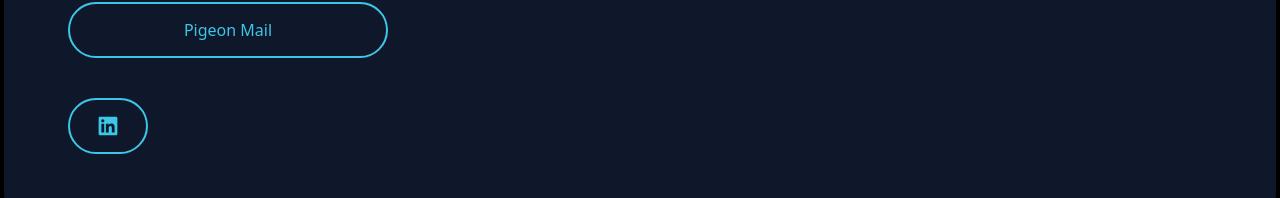
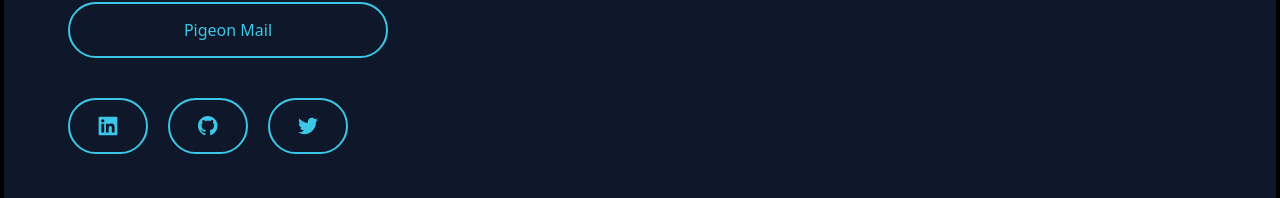
Before and after one commit to kimlong0/portfolio, a React (Vite) app: page / in a window 1280 px wide. Shown: the part 2258-2456 px from the top of the page. Built offline with nearby package versions, Linux system fonts and the light colour scheme; a web font is replaced by a local one.

Commit message:
add additional contact icons and links

```diff
--- a/src/assets/GithubIcon.jsx
+++ b/src/assets/GithubIcon.jsx
@@ -1,6 +1,12 @@
-function Icon() {
+function GithubIcon(props) {
   return (
-    <svg xmlns="http://www.w3.org/2000/svg" width="25" height="25" viewBox="0 0 100 100">
+    <svg
+      xmlns="http://www.w3.org/2000/svg"
+      width={props.width}
+      height={props.height}
+      fill={props.fill}
+      viewBox="0 0 100 100"
+    >
       <path
         fill="#black"
         fillRule="evenodd"
@@ -11,4 +17,4 @@ function Icon() {
   );
 }
 
-export default Icon;
+export default GithubIcon;
--- /dev/null
+++ b/src/assets/TwitterIcon.jsx
@@ -0,0 +1,17 @@
+function TwitterIcon(props) {
+    return (
+      <svg
+        xmlns="http://www.w3.org/2000/svg"
+        width={props.width}
+        height={props.height}
+        fill={props.fill}
+        version="1.1"
+        viewBox="-271 296.6 256.4 208.4"
+        xmlSpace="preserve"
+      >
+        <path d="M-14.6 321.2c-9.4 4.2-19.6 7-30.2 8.3 10.9-6.5 19.2-16.8 23.1-29.1-10.2 6-21.4 10.4-33.4 12.8-9.6-10.2-23.3-16.6-38.4-16.6-29 0-52.6 23.6-52.6 52.6 0 4.1.4 8.1 1.4 12-43.7-2.2-82.5-23.1-108.4-55-4.5 7.8-7.1 16.8-7.1 26.5 0 18.2 9.3 34.3 23.4 43.8-8.6-.3-16.7-2.7-23.8-6.6v.6c0 25.5 18.1 46.8 42.2 51.6-4.4 1.2-9.1 1.9-13.9 1.9-3.4 0-6.7-.3-9.9-.9 6.7 20.9 26.1 36.1 49.1 36.5-18 14.1-40.7 22.5-65.3 22.5-4.2 0-8.4-.2-12.6-.7 23.3 14.9 50.9 23.6 80.6 23.6 96.8 0 149.7-80.2 149.7-149.7 0-2.3 0-4.6-.1-6.8 10.3-7.5 19.2-16.7 26.2-27.3"></path>
+      </svg>
+    );
+  }
+
+  export default TwitterIcon;
--- a/src/components/ConnectWithMe.jsx
+++ b/src/components/ConnectWithMe.jsx
@@ -1,8 +1,10 @@
 import LinkedinIcon from "../assets/LinkedinIcon"
+import GithubIcon from "../assets/GithubIcon"
+import TwitterIcon from "../assets/TwitterIcon"
 
 function ConnectWithMe() {
   return (
-    <div className="p-1 w-full hover:scale-95 hover:brightness-110 ease-in duration-200">
+    <div className="p-1 w-full hover:brightness-110">
         <div className="flex flex-col h-128 w-full p-10 sm:p-16 bg-slate-900 text-[#3DC7E7] rounded-5xl z-[-1]">
             <h2 className="text-4xl font-semibold">Want to talk?</h2>
             <div className="flex flex-col gap-5 pt-20 pb-10">
@@ -13,13 +15,18 @@ function ConnectWithMe() {
                 <span>Pigeon Mail</span>
               </a>
             </div>
-            <div className="flex">
+            <div className="flex gap-5">
               <a href="https://www.linkedin.com/in/kimlong-nguyen/" target="_blank" className="flex items-center justify-center h-14 w-20 border-2 border-[#3DC7E7] rounded-5xl">
                 <LinkedinIcon width='20' height='20' fill='#3DC7E7'/>
               </a>
+              <a href="https://github.com/kimlong0" target="_blank" className="flex items-center justify-center h-14 w-20 border-2 border-[#3DC7E7] rounded-5xl">
+                <GithubIcon width='20' height='20' fill='#3DC7E7'/>
+              </a>
+              <a href="https://twitter.com/0xkimlong" target="_blank" className="flex items-center justify-center h-14 w-20 border-2 border-[#3DC7E7] rounded-5xl">
+                <TwitterIcon width='20' height='20' fill='#3DC7E7'/>
+              </a>
             </div>
         </div>
-
     </div>
   )
 }
```
